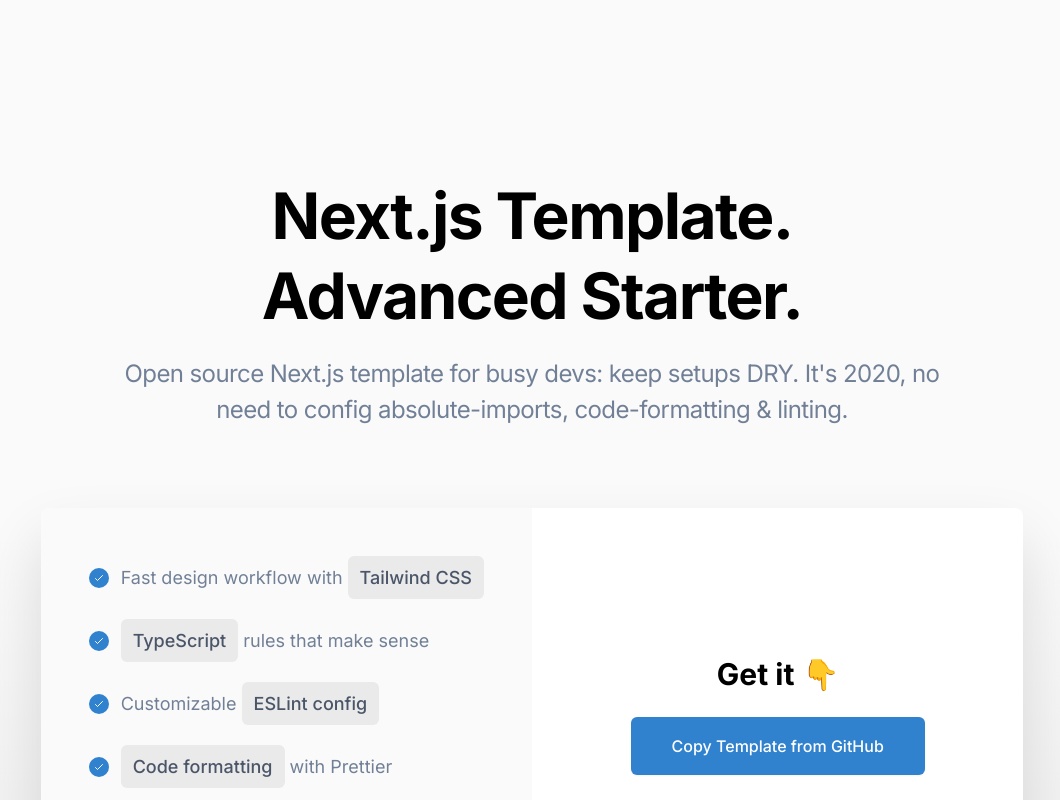
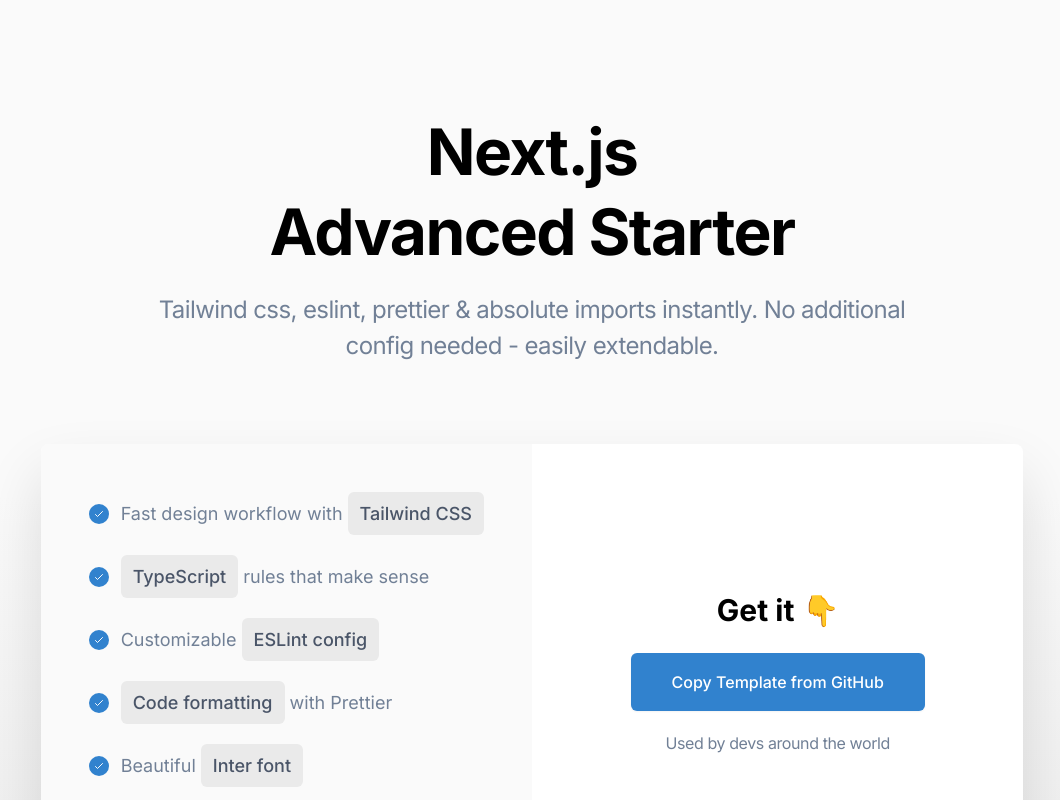
Before and after one commit to agcty/nextjs-advanced-starter, a Next.js app: page / in a window 1280 px wide. Shown: the top 800 px of the page, without its empty margins (108-1168 px from the left). Built offline with nearby package versions, Linux system fonts and the light colour scheme; what @tailwindcss/ui would draw is missing.

Commit message:
slightly change heading text

```diff
--- a/src/pages/index.tsx
+++ b/src/pages/index.tsx
@@ -12,15 +12,15 @@
 
       <main className="flex justify-center min-h-screen py-24 bg-gradient-to-b from-geist-50 via-geist-50 to-geist-100">
         <div>
-          <h1 className="px-5 text-4xl font-bold leading-none tracking-tight text-center sm:mt-20 sm:leading-tight sm:text-6xl">
-            Next.js Template.
+          <h1 className="px-5 text-4xl font-bold leading-tight tracking-tight text-center sm:mt-4 sm:text-6xl">
+            Next.js
             <br />
-            Advanced Starter.
+            Advanced Starter
           </h1>
 
           <h2 className="max-w-4xl px-10 mx-auto mt-8 text-base tracking-tight text-center text-gray-600 sm:text-2xl md:mt-5 md:text-2xl">
-            Open source Next.js template for busy devs: keep setups DRY. It's
-            2020, no need to config absolute-imports, code-formatting & linting.
+            Tailwind css, eslint, prettier & absolute imports instantly. No
+            additional config needed - easily extendable.
           </h2>
 
           <div className="px-4 sm:px-0">
@@ -76,13 +76,6 @@
           </div>
         </div>
       </main>
-      <style jsx>
-        {`
-          .test {
-            @apply bg-red-500;
-          }
-        `}
-      </style>
     </div>
   );
 }
```
